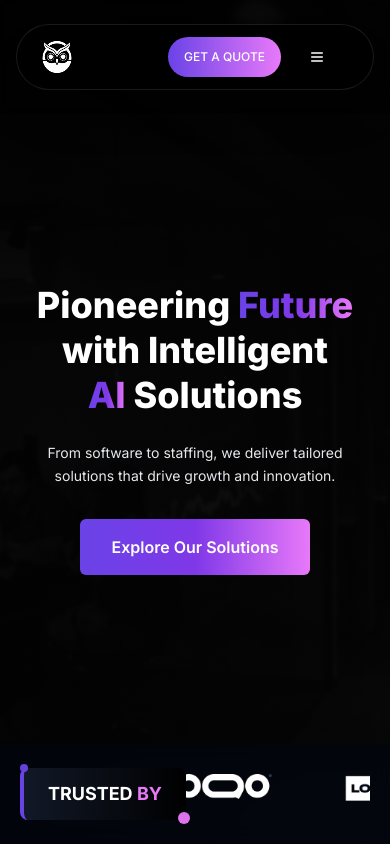
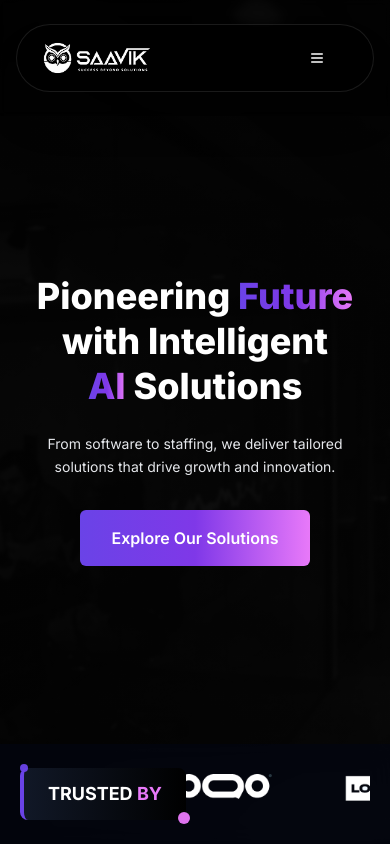
Before and after one commit to srikar298c/saavik-solutions-landing-page, a Next.js app: page / in a window 390 px wide. Shown: the top 844 px of the page. Built offline with nearby package versions, Linux system fonts and the light colour scheme.

Commit message:
style(ui): update theme color and adjust component spacing
- Change theme color from red to black for better dark mode consistency
- Reduce top padding in hero section for better visual balance
- Update navbar logo to use larger version and hide contact button on mobile

```diff
--- a/app/layout.tsx
+++ b/app/layout.tsx
@@ -98,7 +98,7 @@
   return (
     <html lang="en" className="dark" style={{ colorScheme: "dark" }}>
       <head>
-        <meta name="theme-color" content="#FF0000" />
+        <meta name="theme-color" content="#000000" />
         <link rel="canonical" href="https://saaviksolutions.com" />
       </head>
       <body className={`${inter.className} overflow-x-hidden`}>
--- a/components/hero.tsx
+++ b/components/hero.tsx
@@ -107,7 +107,7 @@
         <div className="absolute inset-0 bg-gradient-to-br from-black/90 via-black/80 to-black/70 z-10" />
 
         {/* Hero Content - Adjusted for spacing */}
-        <div className="relative z-20 flex-grow flex flex-col items-center justify-center text-white px-6 text-center pt-10 pb-10 sm:pt-24 sm:pb-12 md:pt-28 md:pb-16 lg:pt-32 lg:pb-20">
+        <div className="relative z-20 flex-grow flex flex-col items-center justify-center text-white px-6 text-center pt-5 pb-10 sm:pt-24 sm:pb-12 md:pt-28 md:pb-16 lg:pt-32 lg:pb-20">
           <motion.div
             initial="hidden"
             animate="visible"
--- a/components/navbar.tsx
+++ b/components/navbar.tsx
@@ -73,9 +73,9 @@
             {/* Mobile and Tablet (sm and md) */}
             <div className="block lg:hidden relative overflow-hidden rounded-full"> {/* Changed md:hidden to lg:hidden */}
               <Image
-                src="/saavik-logo-sm.png"
+                src="/saavik-logo-lg.png"
                 alt="Logo"
-                width={40}
+                width={120}
                 height={40}
                 className="transition-transform duration-300 group-hover:scale-110"
               />
@@ -155,7 +155,7 @@
             initial={{ opacity: 0, x: -20 }}
             animate={{ opacity: 1, x: 0 }}
             transition={{ duration: 0.6 }}
-            className="flex items-center"
+            className="hidden md:flex items-center" // Added hidden md:flex to hide on mobile and show on medium screens and up
           >
             <Link href="/contact-us">
               <Button className="relative overflow-hidden rounded-full bg-gradient-to-r from-[#6A43E7] to-[#E879F9] px-4 py-2 text-xs font-medium uppercase text-white transition-all duration-300">
```
